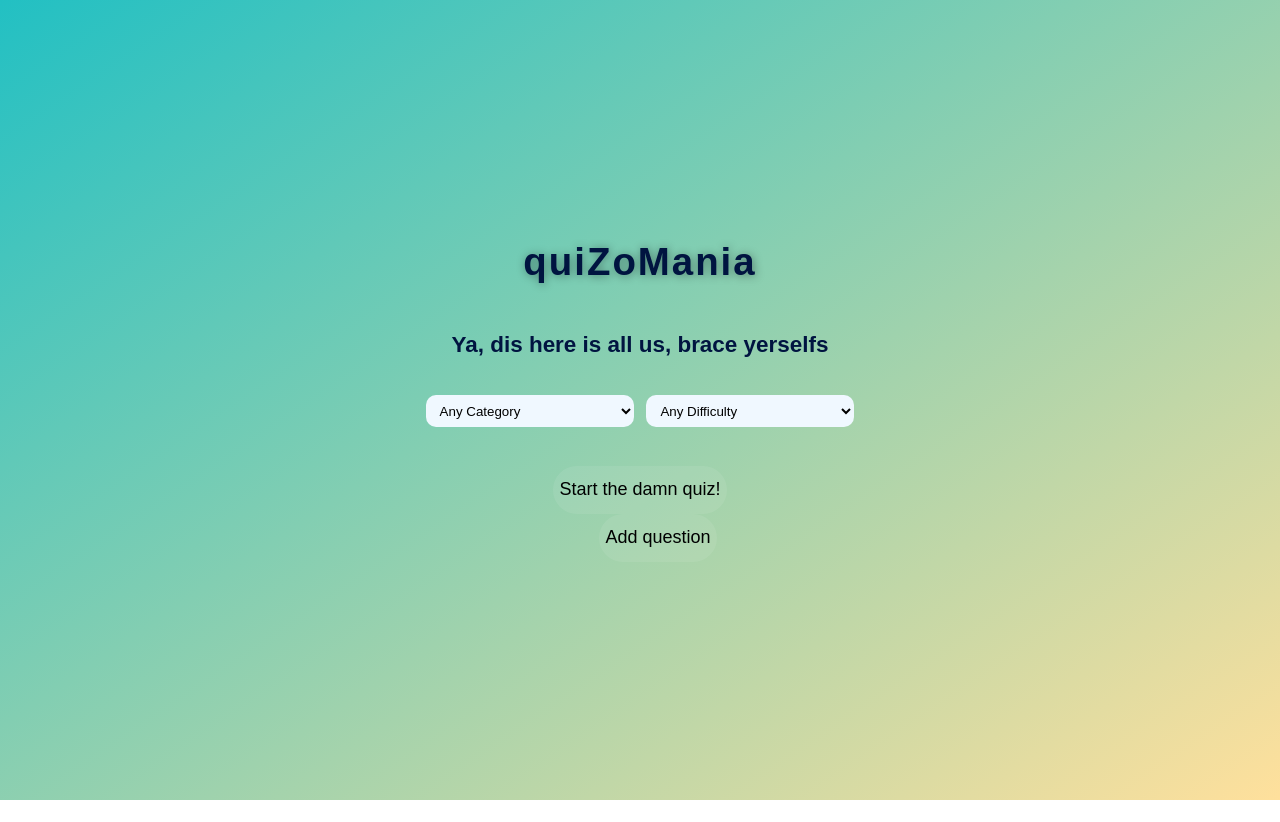
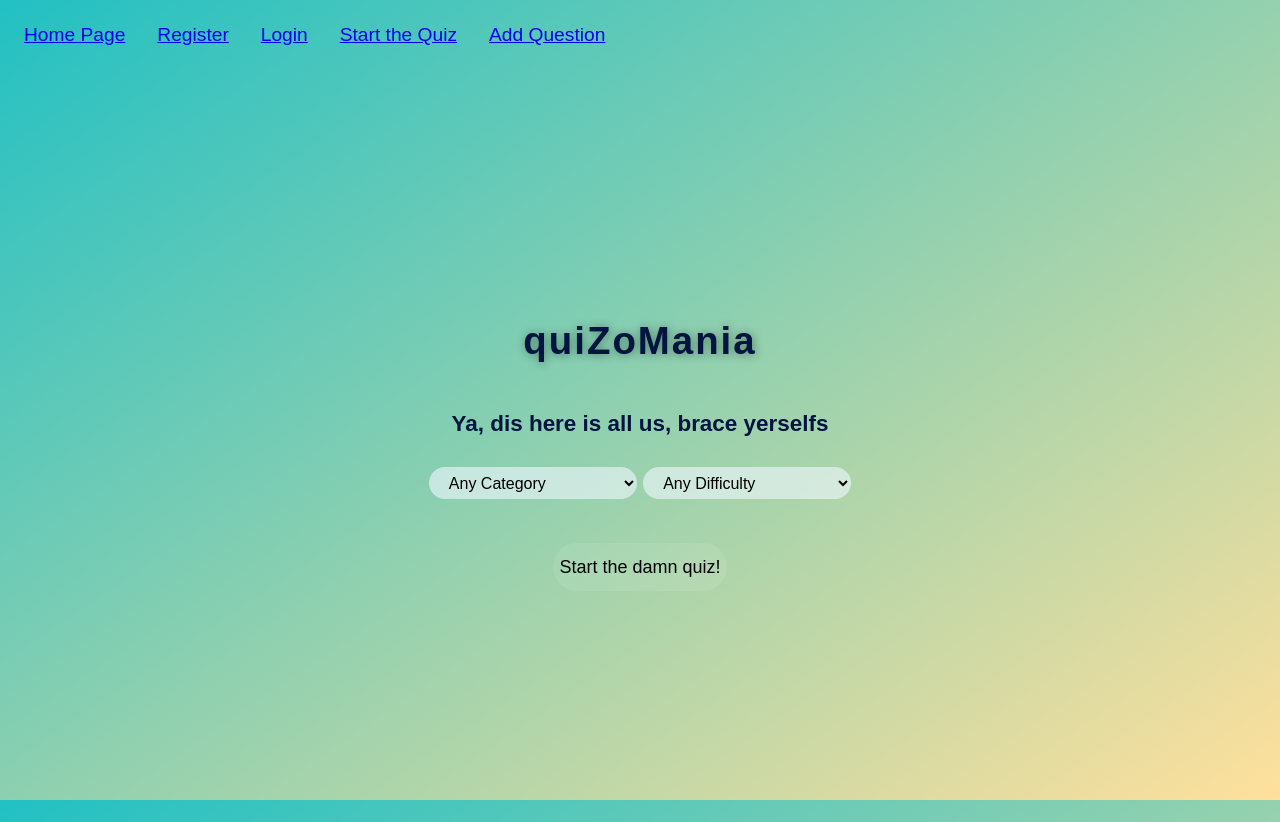
Before and after one commit to zoranprstec/quizoki, a React (Create React App) app: page /startpage in a window 1280 px wide. Before the commit the page ends 800 px from the top, so only its background shows below. Built offline with nearby package versions, Linux system fonts and the light colour scheme; a web font is replaced by a local one.

Commit message:
Navbar routing, styling, popup on add question

```diff
--- a/package.json
+++ b/package.json
@@ -10,6 +10,7 @@
     "react": "^18.0.0",
     "react-dom": "^18.0.0",
     "react-scripts": "5.0.0",
+    "react-timer-hook": "^3.0.5",
     "reactjs-popup": "^2.0.5",
     "web-vitals": "^2.1.4"
   },
--- a/src/AddQuestionPage.js
+++ b/src/AddQuestionPage.js
@@ -1,5 +1,5 @@
 import { useEffect, useRef, useState } from "react"
-import Popup from "reactjs-popup"
+import { useStopwatch } from "react-timer-hook"
 
 export default function AddQuestionPage() {
     const [localData, setLocalData] = useState({
@@ -17,12 +17,22 @@ export default function AddQuestionPage() {
         correctAnswer: "",
         category: 0
     })
-    const [open, setOpen] = useState(false)
+    const {
+        seconds,
+        isRunning,
+        start,
+        pause,
+        reset,
+      } = useStopwatch({ autoStart: false });
 
-    const ref = useRef()
-    const openTooltip = () => {
-        ref.current.open()
+    if (seconds >= 4) {
+        reset(null, false)
     }
+
+    // function showPopup() {
+    //     reset()
+    //     isRunning ? pause() : start()
+    // }
 
     function handleUpdate(event) {
         const {name, value} = event.target
@@ -65,7 +75,6 @@ export default function AddQuestionPage() {
                 setIsLoaded(true)
                 setError(error)
                 setLoadedSuccessfully(false)
-                alert(error.message)
                 console.log(error)
             })
 
@@ -76,7 +85,8 @@ export default function AddQuestionPage() {
         if(loadedSuccessfully) {
             console.log("Sent succesfully")
             setLoadedSuccessfully(false)
-            openTooltip()
+            reset()
+            isRunning ? pause() : start()
         }
     }, [loadedSuccessfully])
 
@@ -87,7 +97,7 @@ export default function AddQuestionPage() {
                     value={formData.category}
                     name="category"
                     onChange={handleUpdate}
-                    className="dropdown"
+                    className="dropdown standard-width"
                     required
                 >
                     <option value={null}>-- Choose Category --</option>
@@ -158,17 +168,12 @@ export default function AddQuestionPage() {
                     required
                 ></input>
                 <br></br>
-                <Popup
-                    ref={ref}
-                    close={open}
-                    trigger={<input className="styled-button longer-button" type="submit"></input>}
-                    position="bottom center"
-                >
-                    <div className="fade-out">popup content</div>
-                </Popup>
+                <input className="styled-button longer-button" type="submit"></input>
+                {isRunning && <div className="timer-popup">Question succesfully sent</div>}
             </form>
+            {/* <button className="styled-button longer-button" onClick={showPopup}>press me</button> */}
+            {error && <div>{error.message}</div>}
             {!isLoaded && <div>Loading...</div>}
-            {error && <div>{error.message}</div>}
         </div>
     )
 }
--- a/src/App.js
+++ b/src/App.js
@@ -4,6 +4,7 @@ import RegistrationPage from "./RegistrationPage"
 import LoginPage from "./LoginPage"
 import LogoPage from "./LogoPage"
 import AddQuestionPage from "./AddQuestionPage"
+import Navbar from "./Navbar"
 import { useState, useEffect } from "react"
 import { BrowserRouter, Routes, Route, Outlet } from "react-router-dom"
 
@@ -28,13 +29,14 @@ export default function App () {
     return (
         <BrowserRouter>
             <Routes>
-                <Route path="/" element={<Outlet />} />
+                <Route path="/" element={<Navbar />}>
                     <Route index element={<LogoPage />} />
                     <Route path="register" element={<RegistrationPage />} />
                     <Route path="login" element={<LoginPage />} />
                     <Route path="startpage" element={startpage} />
                     <Route path="addquestion" element={<AddQuestionPage />} />
                     {/* <Route path="questionpage" element={<QuestionPage quizData={quizData} setQuizData={setQuizData} />} /> */}
+                </Route>
             </Routes>
         </BrowserRouter>
     )
--- a/src/LoginPage.js
+++ b/src/LoginPage.js
@@ -57,17 +57,19 @@ export default function LoginPage() {
     }
 
     return (
-        <div>
-            <form onSubmit={submit}>
+        <div className="registration">
+            <form onSubmit={submit} className="form-container">
                 <input
+                    className="form-input"
                     type="email"
                     placeholder="E-mail"
                     name="email"
                     value={formData.email}
                     onChange={handleChange}
-                    ></input>
+                ></input>
                 <br />
                 <input
+                    className="form-input"
                     type="password"
                     placeholder="Password"
                     name="password"
@@ -76,11 +78,17 @@ export default function LoginPage() {
                 ></input>
                 <br />
                 <input
+                    className="styled-button"
                     type="submit"
                 ></input>
                 <br />
-                {!isLoaded && <div>Loading...</div>}
             </form>
+            <hr className="vertical-line" />
+            <div className="welcome-text-container">
+                <h2>Welcome back!</h2>
+                <p>Please login so you can start answering some questions!</p>
+            </div>
+            {!isLoaded && <div>Loading...</div>}
         </div>
     )
 }
--- /dev/null
+++ b/src/Navbar.js
@@ -0,0 +1,16 @@
+import { Outlet, Link } from "react-router-dom"
+
+export default function Navbar() {
+    return (
+        <div>
+            <nav>
+                <Link className="nav--link" to="/">Home Page</Link>
+                <Link className="nav--link" to="register">Register</Link>
+                <Link className="nav--link" to="login">Login</Link>
+                <Link className="nav--link" to="startpage">Start the Quiz</Link>
+                <Link className="nav--link" to="addquestion">Add Question</Link>
+            </nav>
+            <Outlet />
+        </div>
+    )
+}
--- a/src/QuestionPage.js
+++ b/src/QuestionPage.js
@@ -10,31 +10,33 @@ export default function QuestionPage(props) {
 
     const navigate = useNavigate()
 
-    setIsLoaded(false)
+    // setIsLoaded(false)
 
-    for (let i = 0; i < 5; i++) {
-        const request = {
-            method: "GET",
-            headers: { Accept: "application/json", "Content-Type": "application/json" },
-            body: JSON.stringify({
-                category: props.quizData.category
-            })
-        }
+//     for (let i = 0; i < 5; i++) {
+//         const request = {
+//             method: "GET",
+//             headers: { Accept: "application/json", "Content-Type": "application/json" },
+//             body: JSON.stringify({
+//                 category: props.quizData.category
+//             })
+//         }
 
 
-        fetch("https://localhost:44396/api/Question/RandomQuestion")
-            .then(response => response.json())
-            .then(data => {
-                setData(data => ([{}]))
-                setLoadedSuccessfully(true)
-            },
-            error => {
-                setIsLoaded(true)
-                setError(error)
-                setLoadedSuccessfully(false)
-                alert(error.message)
-            })
-    }
+//         fetch("https://localhost:44396/api/Question/RandomQuestion")
+//             .then(response => response.json())
+//             .then(data => {
+//                 setData(data => ([{}]))
+//                 setLoadedSuccessfully(true)
+//             },
+//             error => {
+//                 setIsLoaded(true)
+//                 setError(error)
+//                 setLoadedSuccessfully(false)
+//                 alert(error.message)
+//             })
+//     }
+// }
+
 }
 
 // const [error, setError] = useState(null);
@@ -91,4 +93,3 @@ export default function QuestionPage(props) {
 //             <br />
 //         </main>
 //     )
-// }
--- a/src/StartPage.js
+++ b/src/StartPage.js
@@ -12,11 +12,6 @@ export default function StartPage(props) {
                 [name]: value
             }
         })
-    }
-
-    function handleButton(event) {
-        const {id} = event.target
-        navigate(`/${id}`, { replace: false })
     }
 
     return (
@@ -50,7 +45,6 @@ export default function StartPage(props) {
                 </select>
             </div>
             <button className="styled-button longer-button" onClick={() => props.setStartPageActive(false)}>Start the damn quiz!</button>
-            <button className="styled-button longer-button" id="addquestion" onClick={handleButton}>Add question</button>
         </div>
     )
 }
--- a/src/styles.css
+++ b/src/styles.css
@@ -21,7 +21,18 @@ body {
     box-sizing: border-box;
 }
 
-/* -- Logo Page -- */
+/* -- Navbar -- ----------------------------------------------*/
+
+nav {
+    display: flex;
+    flex-wrap: wrap;
+}
+
+.nav--link {
+    margin: 1rem;
+}
+
+/* -- Logo Page -- ----------------------------------------------*/
 
 .vertical-center {
     margin: 0;
@@ -57,7 +68,7 @@ img {
     margin-left: 2em;
 }
 
-/* -- Start Page -- */
+/* -- Start Page -- ----------------------------------------------*/
 
 .main-page {
     display: flex;
@@ -88,31 +99,35 @@ img {
 .dropdown {
     font-family: 'Anek Tamil', sans-serif;
     font-weight: 500;
-    margin: 0.4rem;
+    font-size: medium;
+    margin-right: 0.2rem;
+    margin-left: 0.2rem;
+    margin-bottom: 0.75em;
+    width: 13rem;
     height: 2rem;
-    text-indent: 10px;
-    width: 13rem;
+
     border: none;
-    border-radius: 10px;
-    background-color: aliceblue;
+    border-radius: 1rem;
+    text-indent: 1rem;
+    background-color: rgba(240, 248, 255, 0.6);
 }
 
 .start-quiz-button {
     height: 2.5rem;
     width: 10rem;
-    cursor: pointer;
     font-family: 'Anek Tamil', sans-serif;
     font-weight: 500;
     border: none;
     border-radius: 20px;
     background: linear-gradient(146deg, rgba(34, 192, 195, 0.288) 0%, rgba(253, 187, 45, 0.37) 100%);
+    cursor: pointer;
 }
 
 .start-quiz-button:active {
     border: 2px solid rgba(0, 0, 0, 0.281);
 }
 
-/* -- Questions Page -- */
+/* -- Questions Page -- ----------------------------------------------*/
 
 main {
     margin-top: 3rem;
@@ -196,7 +211,7 @@ input[type="radio"] {
     text-align: center;
 }
 
-/* -- Registration Page -- */
+/* -- Registration Page -- ----------------------------------------------*/
 
 .registration {
     position: absolute;
@@ -223,6 +238,10 @@ input[type="radio"] {
     border: none;
     margin-bottom: 0.75em;
 }
+/*
+.form-input + .dropdown {
+    margin-bottom: 0.75em;
+} */
 
 br + .register-button {
     margin-top: 0.8rem;
@@ -242,7 +261,7 @@ br + .register-button {
     width: fit-content;
 }
 
-/* -- MISC -- */
+/* -- MISC -- ----------------------------------------------*/
 
 .horizontal-align {
     display: block;
@@ -254,12 +273,16 @@ br + .register-button {
     text-align: center;
 }
 
-.fade-out {
+.timer-popup {
+    border: 1px solid rgba(0, 0, 0, 0.2);
+    border-radius: 1.5rem;
+    background-color: rgba(240, 248, 255, 0.5);
+    width: 16rem;
+    margin-top: 1rem;
+    position: absolute;
+    left: 50%;
+    transform: translateX(-50%);
     animation: fadeIn 4s forwards;
-}
-
-.popup-arrow {
-    visibility: hidden;
 }
 
 @-webkit-keyframes fadeIn {
@@ -271,3 +294,7 @@ br + .register-button {
     50% {opacity: 1;}
     100% {opacity: 0;}
 }
+
+.standard-width {
+    width: 18rem;
+}
```
Also changed, not shown: 1 other file (tests, documents, lock files or other folders).
